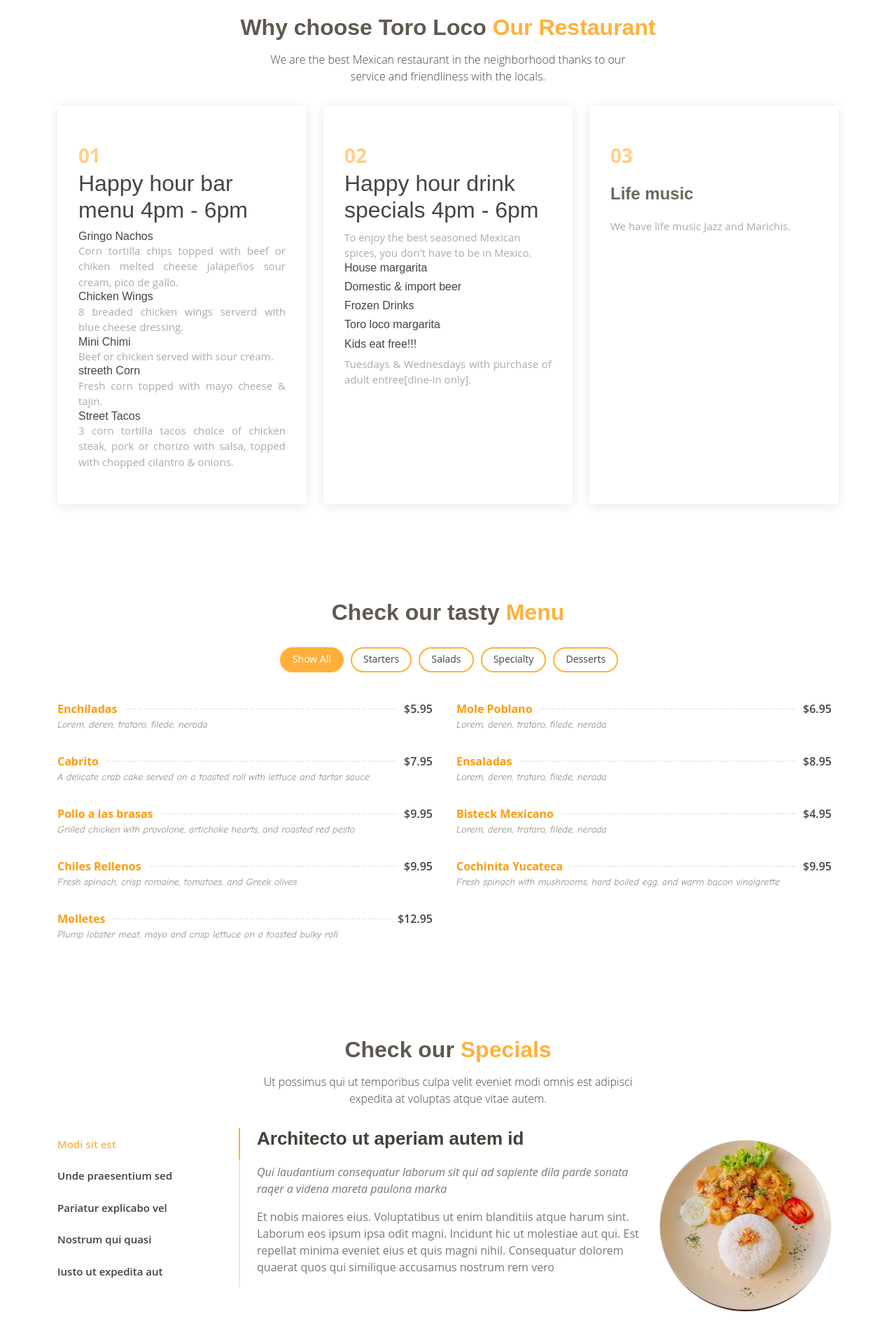
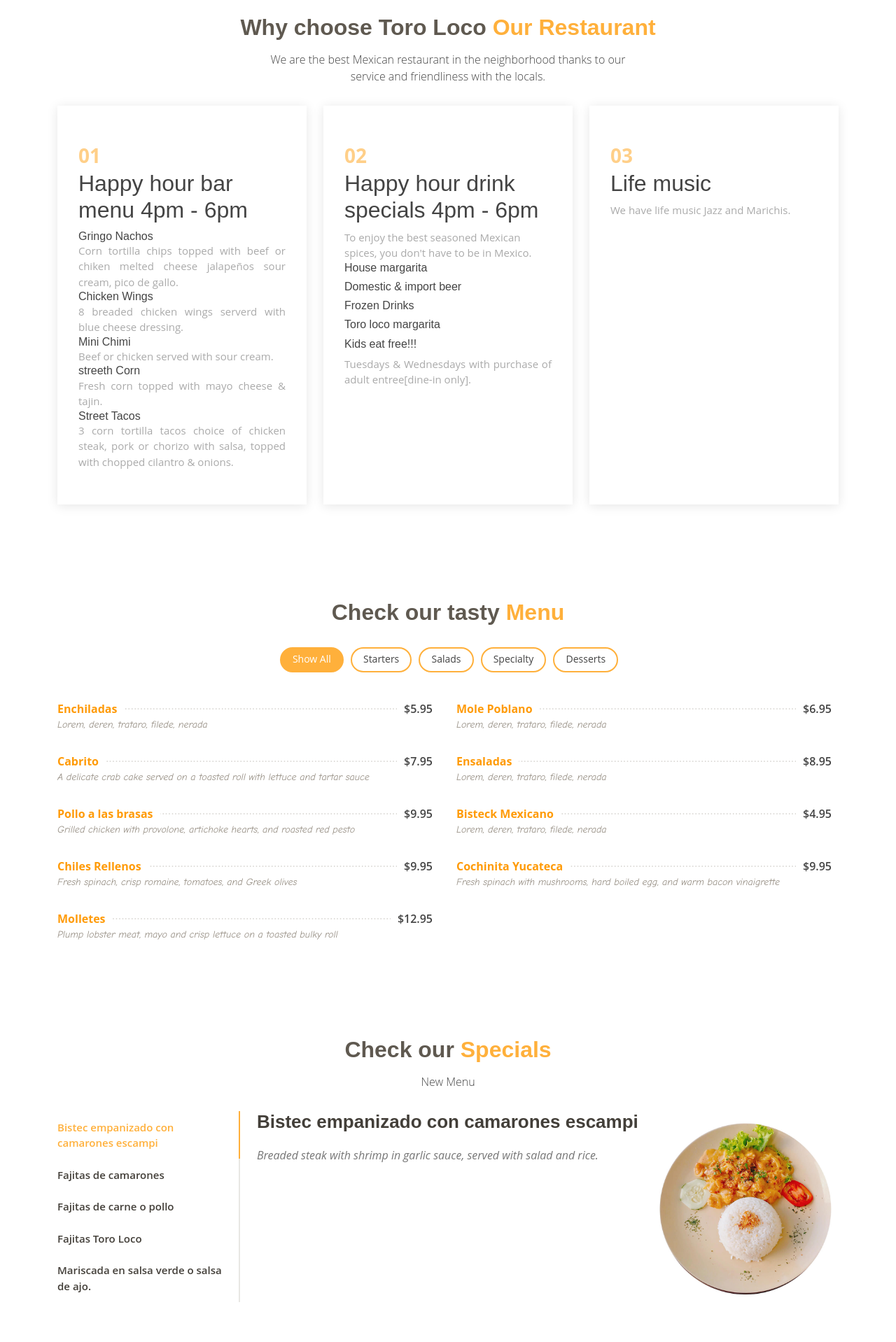
Before and after one commit to JMartinRutgers/toroloco, a Flask app: page / in a window 1280 px wide. Shown: the part 1483-3401 px from the top of the page at 70% size. Run offline with Flask 2, Linux system fonts and the light colour scheme; some libraries are stand-ins or nearby versions.

Commit message:
Add files via upload

```diff
--- a/templates/index.html
+++ b/templates/index.html
@@ -246,7 +246,7 @@
                     <div class="col-lg-4 mt-4 mt-lg-0">
                         <div class="box">
                             <span>03</span>
-                            <h4> Life music</h4>
+                            <h2> Life music</h2>
                             <p>We have life music Jazz and Marichis. </p>
                         </div>
                     </div>
@@ -372,26 +372,26 @@
 
                 <div class="section-title">
                     <h2>Check our <span>Specials</span></h2>
-                    <p>Ut possimus qui ut temporibus culpa velit eveniet modi omnis est adipisci expedita at voluptas atque vitae autem.</p>
+                    <p>New Menu</p>
                 </div>
 
                 <div class="row">
                     <div class="col-lg-3">
                         <ul class="nav nav-tabs flex-column">
                             <li class="nav-item">
-                                <a class="nav-link active show" data-bs-toggle="tab" href="#tab-1">Modi sit est</a>
+                                <a class="nav-link active show" data-bs-toggle="tab" href="#tab-1">Bistec empanizado con camarones escampi</a>
                             </li>
                             <li class="nav-item">
-                                <a class="nav-link" data-bs-toggle="tab" href="#tab-2">Unde praesentium sed</a>
+                                <a class="nav-link" data-bs-toggle="tab" href="#tab-2">Fajitas de camarones</a>
                             </li>
                             <li class="nav-item">
-                                <a class="nav-link" data-bs-toggle="tab" href="#tab-3">Pariatur explicabo vel</a>
+                                <a class="nav-link" data-bs-toggle="tab" href="#tab-3">Fajitas de carne o pollo</a>
                             </li>
                             <li class="nav-item">
-                                <a class="nav-link" data-bs-toggle="tab" href="#tab-4">Nostrum qui quasi</a>
+                                <a class="nav-link" data-bs-toggle="tab" href="#tab-4">Fajitas Toro Loco</a>
                             </li>
                             <li class="nav-item">
-                                <a class="nav-link" data-bs-toggle="tab" href="#tab-5">Iusto ut expedita aut</a>
+                                <a class="nav-link" data-bs-toggle="tab" href="#tab-5">Mariscada en salsa verde o salsa de ajo.</a>
                             </li>
                         </ul>
                     </div>
@@ -400,10 +400,9 @@
                             <div class="tab-pane active show" id="tab-1">
                                 <div class="row">
                                     <div class="col-lg-8 details order-2 order-lg-1">
-                                        <h3>Architecto ut aperiam autem id</h3>
-                                        <p class="fst-italic">Qui laudantium consequatur laborum sit qui ad sapiente dila parde sonata raqer a videna mareta paulona marka</p>
-                                        <p>Et nobis maiores eius. Voluptatibus ut enim blanditiis atque harum sint. Laborum eos ipsum ipsa odit magni. Incidunt hic ut molestiae aut qui. Est repellat minima eveniet eius et quis magni nihil. Consequatur dolorem
-                                            quaerat quos qui similique accusamus nostrum rem vero</p>
+                                        <h3>Bistec empanizado con camarones escampi</h3>
+                                        <p class="fst-italic">Breaded steak with shrimp in garlic sauce, served with salad and rice.</p>
+
                                     </div>
                                     <div class="col-lg-4 text-center order-1 order-lg-2">
                                         <img src="assets/img/specials-1.jpg" alt="" class="img-fluid">
@@ -413,10 +412,9 @@
                             <div class="tab-pane" id="tab-2">
                                 <div class="row">
                                     <div class="col-lg-8 details order-2 order-lg-1">
-                                        <h3>Et blanditiis nemo veritatis excepturi</h3>
-                                        <p class="fst-italic">Qui laudantium consequatur laborum sit qui ad sapiente dila parde sonata raqer a videna mareta paulona marka</p>
-                                        <p>Ea ipsum voluptatem consequatur quis est. Illum error ullam omnis quia et reiciendis sunt sunt est. Non aliquid repellendus itaque accusamus eius et velit ipsa voluptates. Optio nesciunt eaque beatae accusamus lerode
-                                            pakto madirna desera vafle de nideran pal</p>
+                                        <h3>Fajitas de camarones</h3>
+                                        <p class="fst-italic">Shrimo are seasoned and grilled with onions, peppers, tomatoes and mushrooms, served with rice, beans and flour tortillas.</p>
+
                                     </div>
                                     <div class="col-lg-4 text-center order-1 order-lg-2">
                                         <img src="assets/img/specials-2.jpg" alt="" class="img-fluid">
@@ -426,10 +424,9 @@
                             <div class="tab-pane" id="tab-3">
                                 <div class="row">
                                     <div class="col-lg-8 details order-2 order-lg-1">
-                                        <h3>Impedit facilis occaecati odio neque aperiam sit</h3>
-                                        <p class="fst-italic">Eos voluptatibus quo. Odio similique illum id quidem non enim fuga. Qui natus non sunt dicta dolor et. In asperiores velit quaerat perferendis aut</p>
-                                        <p>Iure officiis odit rerum. Harum sequi eum illum corrupti culpa veritatis quisquam. Neque necessitatibus illo rerum eum ut. Commodi ipsam minima molestiae sed laboriosam a iste odio. Earum odit nesciunt fugiat sit
-                                            ullam. Soluta et harum voluptatem optio quae</p>
+                                        <h3>Fajitas de carne o pollo</h3>
+                                        <p class="fst-italic">Your choice of either marinated steak or chicken grilled with onions, peppers, tomatoes and mushrooms, serverd with rice , beans and flour tortillas.</p>
+
                                     </div>
                                     <div class="col-lg-4 text-center order-1 order-lg-2">
                                         <img src="assets/img/specials-3.jpg" alt="" class="img-fluid">
@@ -439,10 +436,9 @@
                             <div class="tab-pane" id="tab-4">
                                 <div class="row">
                                     <div class="col-lg-8 details order-2 order-lg-1">
-                                        <h3>Fuga dolores inventore laboriosam ut est accusamus laboriosam dolore</h3>
-                                        <p class="fst-italic">Totam aperiam accusamus. Repellat consequuntur iure voluptas iure porro quis delectus</p>
-                                        <p>Eaque consequuntur consequuntur libero expedita in voluptas. Nostrum ipsam necessitatibus aliquam fugiat debitis quis velit. Eum ex maxime error in consequatur corporis atque. Eligendi asperiores sed qui veritatis
-                                            aperiam quia a laborum inventore</p>
+                                        <h3>Fajitas Toro Loco</h3>
+                                        <p class="fst-italic">Combination of shrimp, steak and chicken served with rice, beans and corn tortillas.</p>
+
                                     </div>
                                     <div class="col-lg-4 text-center order-1 order-lg-2">
                                         <img src="assets/img/specials-4.jpg" alt="" class="img-fluid">
@@ -452,8 +448,8 @@
                             <div class="tab-pane" id="tab-5">
                                 <div class="row">
                                     <div class="col-lg-8 details order-2 order-lg-1">
-                                        <h3>Est eveniet ipsam sindera pad rone matrelat sando reda</h3>
-                                        <p class="fst-italic">Omnis blanditiis saepe eos autem qui sunt debitis porro quia.</p>
+                                        <h3>Mariscada en salsa verde o salsa de ajo</h3>
+                                        <p class="fst-italic">Shrimp,clams, mussels and lobster simmered with either garlic or tomatillo(small green tomato) sauce.</p>
                                         <p>Exercitationem nostrum omnis. Ut reiciendis repudiandae minus. Omnis recusandae ut non quam ut quod eius qui. Ipsum quia odit vero atque qui quibusdam amet. Occaecati sed est sint aut vitae molestiae voluptate vel</p>
                                     </div>
                                     <div class="col-lg-4 text-center order-1 order-lg-2">
```
